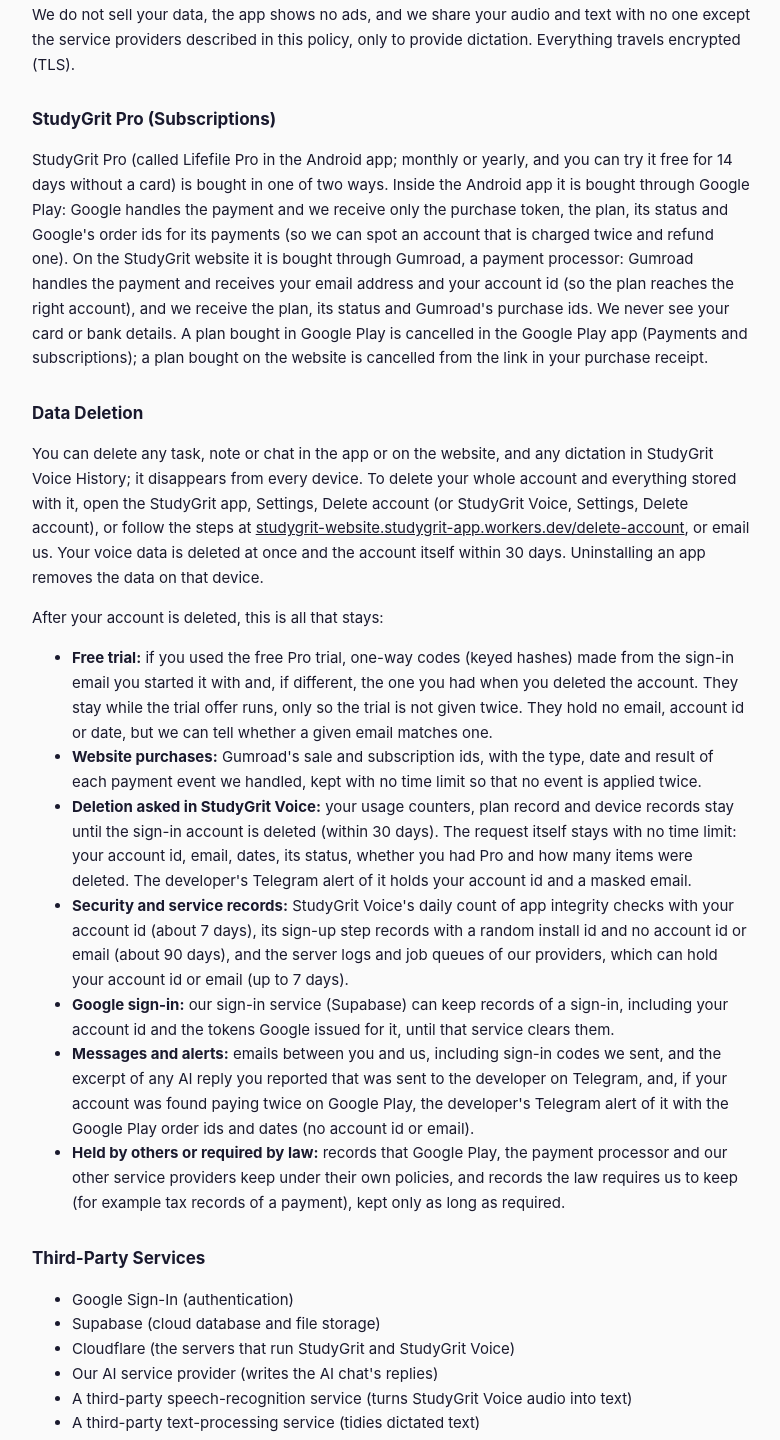
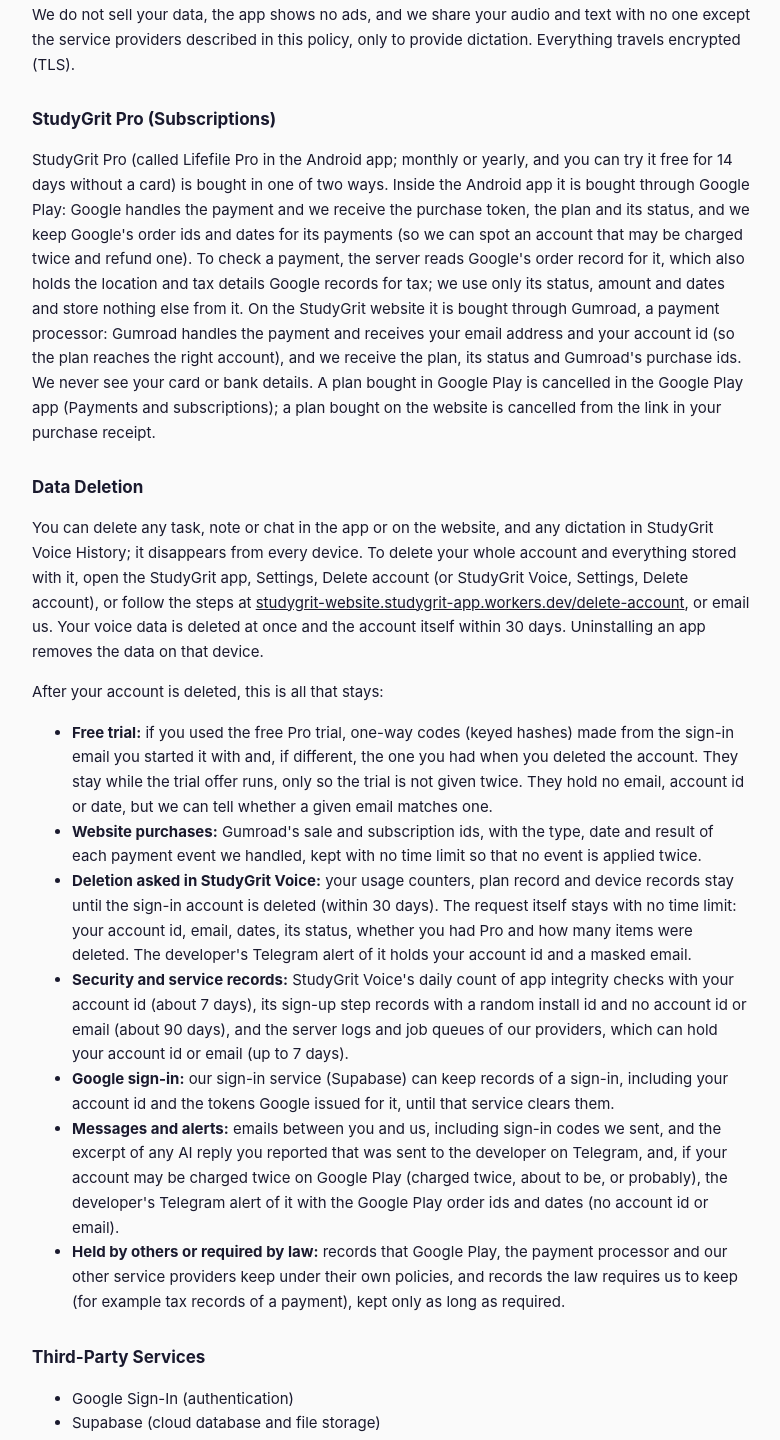
Before and after one commit to studygrit-app/studygrit-app, a plain HTML site: page privacy.html in a window 1280 px wide. Shown: the part 3000-4440 px from the top of the page, without its empty margins (248-1028 px from the left). Drawn offline with Linux system fonts and the light colour scheme.

Commit message:
privacy: round 8 second pass (reviewer 8 LOW 8) - every alert kind (may be charged twice), and the order record read for a check but not kept
Co-Authored-By: Claude Opus 5.5 <noreply@anthropic.com>
Claude-Session: https://claude.ai/code/session_01NZggVTKNXTvTZfggmvNn1U

```diff
--- a/privacy.html
+++ b/privacy.html
@@ -81,7 +81,7 @@
 <p>We do not sell your data, the app shows no ads, and we share your audio and text with no one except the service providers described in this policy, only to provide dictation. Everything travels encrypted (TLS).</p>
 
 <h2 id="pro">StudyGrit Pro (Subscriptions)</h2>
-<p>StudyGrit Pro (called Lifefile Pro in the Android app; monthly or yearly, and you can try it free for 14 days without a card) is bought in one of two ways. Inside the Android app it is bought through Google Play: Google handles the payment and we receive only the purchase token, the plan, its status and Google's order ids for its payments (so we can spot an account that is charged twice and refund one). On the StudyGrit website it is bought through Gumroad, a payment processor: Gumroad handles the payment and receives your email address and your account id (so the plan reaches the right account), and we receive the plan, its status and Gumroad's purchase ids. We never see your card or bank details. A plan bought in Google Play is cancelled in the Google Play app (Payments and subscriptions); a plan bought on the website is cancelled from the link in your purchase receipt.</p>
+<p>StudyGrit Pro (called Lifefile Pro in the Android app; monthly or yearly, and you can try it free for 14 days without a card) is bought in one of two ways. Inside the Android app it is bought through Google Play: Google handles the payment and we receive the purchase token, the plan and its status, and we keep Google's order ids and dates for its payments (so we can spot an account that may be charged twice and refund one). To check a payment, the server reads Google's order record for it, which also holds the location and tax details Google records for tax; we use only its status, amount and dates and store nothing else from it. On the StudyGrit website it is bought through Gumroad, a payment processor: Gumroad handles the payment and receives your email address and your account id (so the plan reaches the right account), and we receive the plan, its status and Gumroad's purchase ids. We never see your card or bank details. A plan bought in Google Play is cancelled in the Google Play app (Payments and subscriptions); a plan bought on the website is cancelled from the link in your purchase receipt.</p>
 
 <h2 id="delete">Data Deletion</h2>
 <p>You can delete any task, note or chat in the app or on the website, and any dictation in StudyGrit Voice History; it disappears from every device. To delete your whole account and everything stored with it, open the StudyGrit app, Settings, Delete account (or StudyGrit Voice, Settings, Delete account), or follow the steps at <a href="https://studygrit-website.studygrit-app.workers.dev/delete-account">studygrit-website.studygrit-app.workers.dev/delete-account</a>, or email us. Your voice data is deleted at once and the account itself within 30 days. Uninstalling an app removes the data on that device.</p>
@@ -92,7 +92,7 @@
   <li><strong>Deletion asked in StudyGrit Voice:</strong> your usage counters, plan record and device records stay until the sign-in account is deleted (within 30 days). The request itself stays with no time limit: your account id, email, dates, its status, whether you had Pro and how many items were deleted. The developer's Telegram alert of it holds your account id and a masked email.</li>
   <li><strong>Security and service records:</strong> StudyGrit Voice's daily count of app integrity checks with your account id (about 7 days), its sign-up step records with a random install id and no account id or email (about 90 days), and the server logs and job queues of our providers, which can hold your account id or email (up to 7 days).</li>
   <li><strong>Google sign-in:</strong> our sign-in service (Supabase) can keep records of a sign-in, including your account id and the tokens Google issued for it, until that service clears them.</li>
-  <li><strong>Messages and alerts:</strong> emails between you and us, including sign-in codes we sent, and the excerpt of any AI reply you reported that was sent to the developer on Telegram, and, if your account was found paying twice on Google Play, the developer's Telegram alert of it with the Google Play order ids and dates (no account id or email).</li>
+  <li><strong>Messages and alerts:</strong> emails between you and us, including sign-in codes we sent, and the excerpt of any AI reply you reported that was sent to the developer on Telegram, and, if your account may be charged twice on Google Play (charged twice, about to be, or probably), the developer's Telegram alert of it with the Google Play order ids and dates (no account id or email).</li>
   <li><strong>Held by others or required by law:</strong> records that Google Play, the payment processor and our other service providers keep under their own policies, and records the law requires us to keep (for example tax records of a payment), kept only as long as required.</li>
 </ul>
 
```
